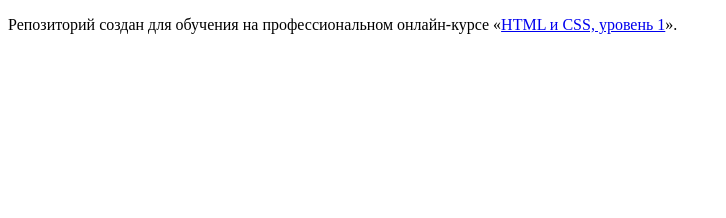
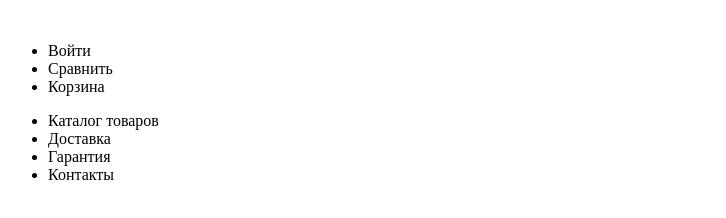
Before and after one commit to LauraHegay/564729-device, a plain HTML site: page index.html in a window 1280 px wide. Shown: the whole page, without its empty margins (0-726 px from the left). Drawn offline with Linux system fonts and the light colour scheme.

Commit message:
Добавляет разметку шапки index.html

```diff
--- a/index.html
+++ b/index.html
@@ -5,8 +5,24 @@
     <title>HTML Academy: Девайс</title>
   </head>
   <body>
-
-    <p>Репозиторий создан для обучения на профессиональном онлайн‑курсе «<a href="https://htmlacademy.ru/intensive/htmlcss">HTML и CSS, уровень 1</a>».</p>
-
+    <header>
+      <a href="#"><img class="header-logo" src=""></a>
+      <!--Здесь будет форма для поиска-->
+      <nav class="user-menu">
+        <ul>
+          <li>Войти</li>
+          <li>Сравнить</li>
+          <li>Корзина</li>
+        </ul>
+      </nav>
+      <nav class="main-menu">
+        <ul>
+          <li>Каталог товаров</li>
+          <li>Доставка</li>
+          <li>Гарантия</li>
+          <li>Контакты</li>
+        </ul>
+      </nav>
+    </header>
   </body>
 </html>
```
